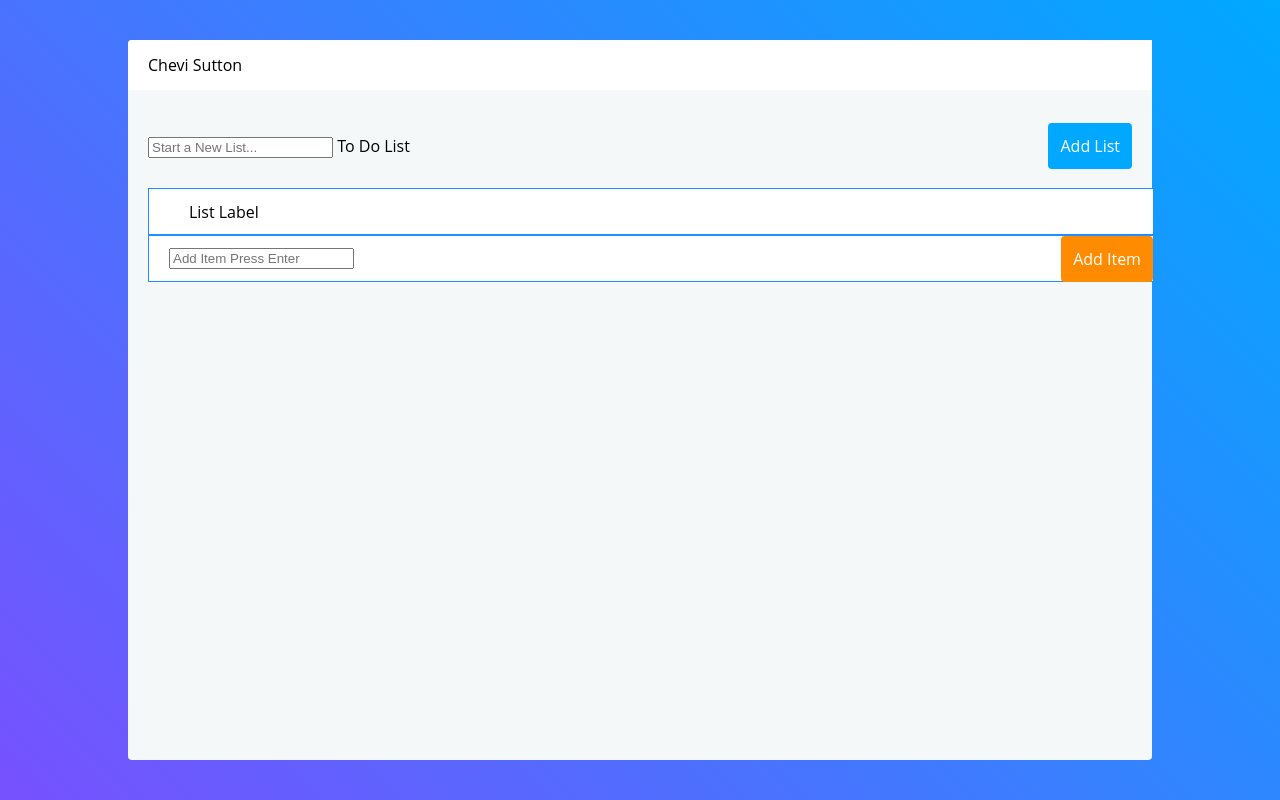
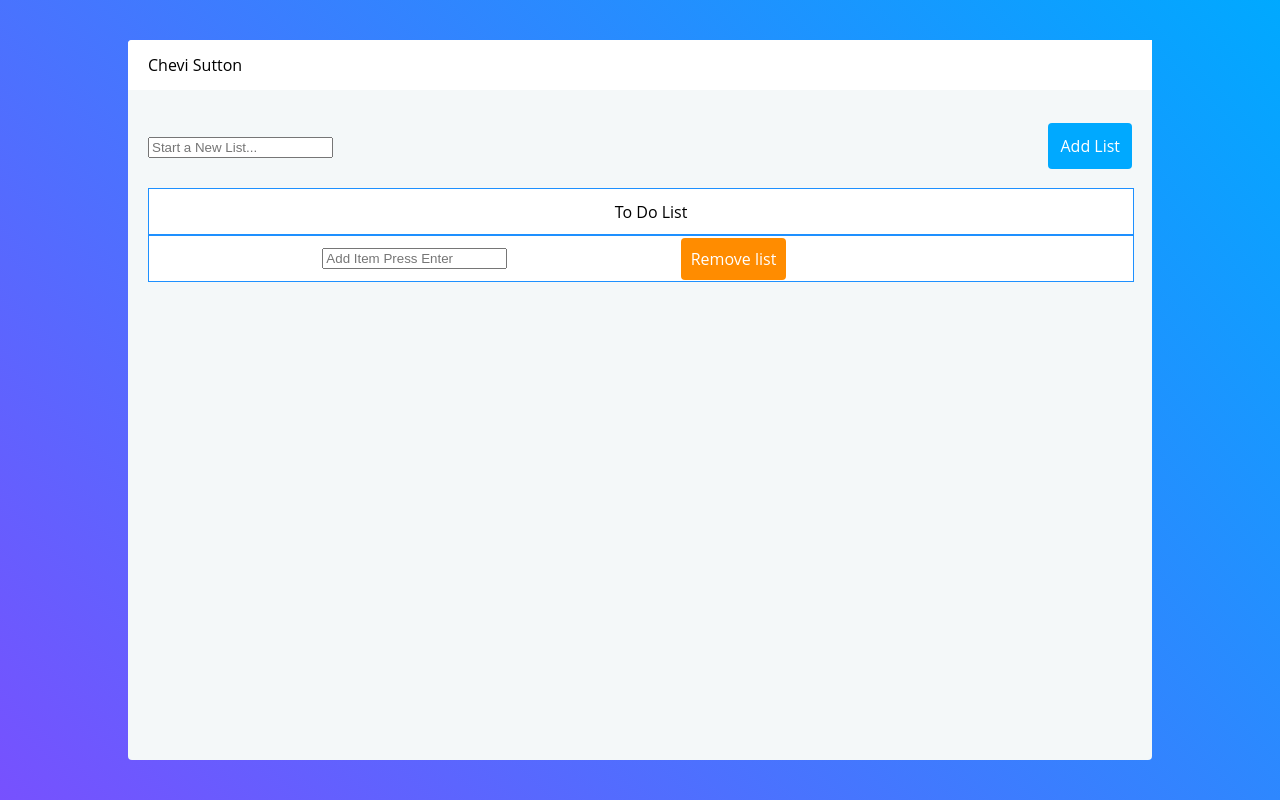
Before and after one commit to CheviSutt/ToDo-List-Final, a plain HTML site: page index.html in a window 1280 px wide. Both pictures are taken after a click on the link "Add List". Drawn offline with nearby package versions, Linux system fonts and the light colour scheme.

Commit message:
Add files via upload
Did some more clean up, still stuck 0n list items popping up below and removing a list

```diff
--- a/ahh.less
+++ b/ahh.less
@@ -10,7 +10,7 @@
 }
 .OrgBtn{
   background-color: darkorange;
-  padding: 12px;
+  padding: 10px;
   color: #FFFFFF;
   text-decoration: none;
   border-radius: 4px;
@@ -23,7 +23,7 @@ body, html {
 }
 
 body {
-  background: linear-gradient(45deg, rgba(119,81,254,1) 0%, rgb(0, 169, 255) 100%);
+  background: linear-gradient(45deg, rgb(119, 81, 254) 0%, rgb(0, 169, 255) 100%);
   display: flex;
   justify-content: center;
   align-items: center;
@@ -74,16 +74,20 @@ body {
         height: 45px;
         align-items: center;
         border: 1px solid dodgerblue;
-        justify-content: space-between;
+        justify-content: space-evenly;
 
         .listlabel {
-            padding-left: 20px;
+          display: flex;
+          justify-content: center;
+          padding-left: 20px;
+
         }
       }
     }
   }
 
 }
+
 
 
 .row {
--- a/index.html
+++ b/index.html
@@ -29,7 +29,6 @@
             <div class="header">
                 <div class="headleft">
                     <input type="text" id="myInput" placeholder="Start a New List...">
-                To Do List
                 </div>
 
                 <div class="headright">
@@ -41,7 +40,7 @@
             </div>
             <div  class="list">
                 <div id="newList" class="todolist">
-                    <span class="listlabel">List Label</span>
+                    <span class="listlabel">To Do List</span>
                 </div>
                 <div class="listContainer">
                     <!--<div id="test">-->
--- a/toDo.js
+++ b/toDo.js
@@ -4,7 +4,7 @@ $(".bluebtn").click(function(event){
     let myval = $("#myInput").val();
     // if(event.which === 13){
     $(".listContainer").append("<div class='todolist'>" + myval +
-            " <input id='" + myval + "' onkeyup='addtheItem(this, this.value, event)'placeholder='Add Item Press Enter' type='text'><div><a class=\"OrgBtn\" onclick=\"testItem()\">Add Item</a><div class='itembox'></div></div>");
+            " <input id='" + myval + "' onkeyup='addtheItem(this, this.value, event)'placeholder='Add Item Press Enter' type='text'><div><a class=\"OrgBtn\" onclick=\"testItem()\">Remove list</a></div><div class='itembox'></div>");
         $('#myInput').val("");
         // }
 
@@ -15,7 +15,7 @@ function addtheItem(incid, myvalue, event){
         $(incid).parent().find(".itembox").append(" <div class=\"row\">\n" +
             "<div class=\"rowleft\">\n" +
             "<div class=\"iconspot fa\"></div>\n" +
-            "<div class=\"label\">" + myvalue +"</div>\n" +
+            "<div class=\"label\">" + myvalue + "</div>\n" +
             "</div>\n" +
             "<div class=\"rowright\">\n" +
             "<button onclick=\"markComplete(this)\">Mark Complete</button>\n" +
```
Also changed, not shown: ahh.css.
